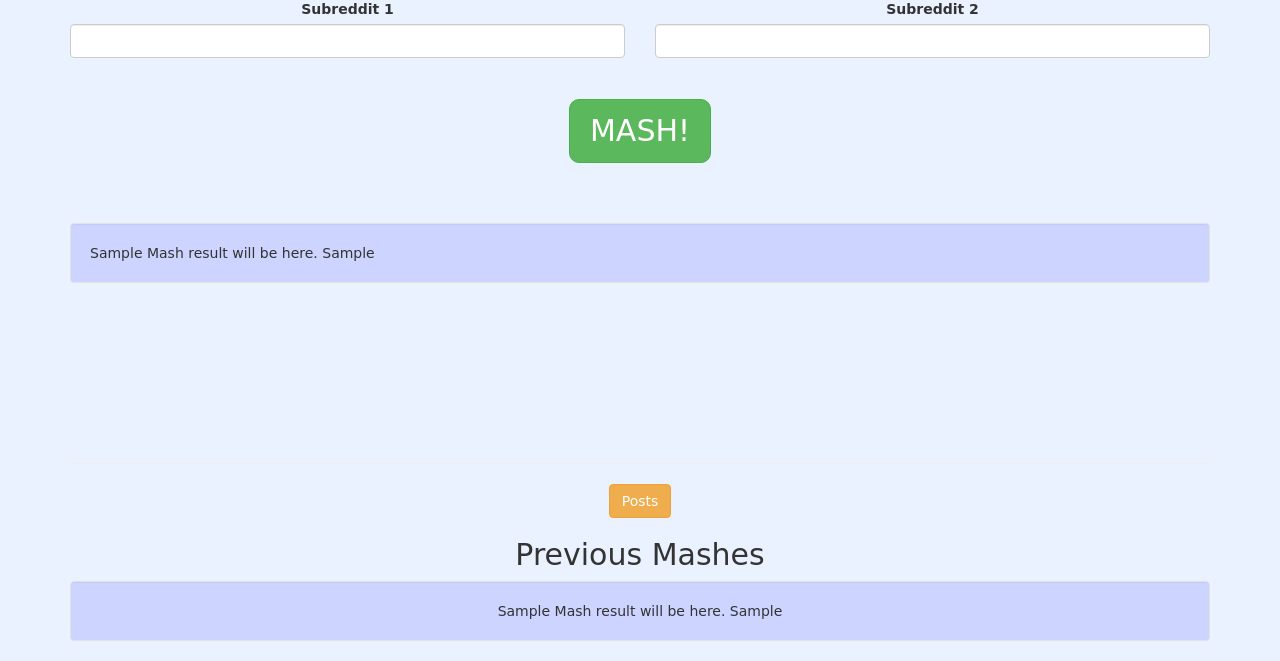
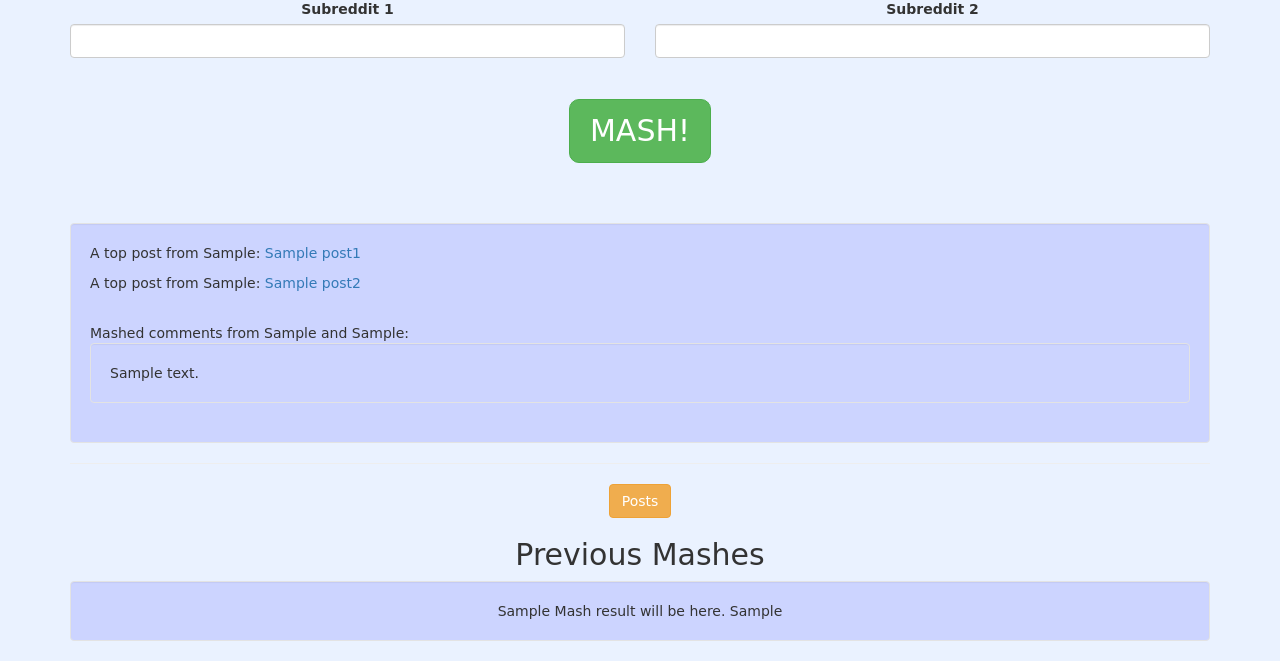
Before and after one commit to WilsonBerkow/softdev-madlibs, a Flask app: template templates/home.html in a window 1280 px wide. Shown: the part 205-866 px from the top of the page. Run offline with Flask 2, Linux system fonts and the light colour scheme; the template is opened without the code that fills it: most values are stand-ins (such as "Sample title", 1, 10 or a date in 2020).

Commit message:
Mash comments from subs and display them on homepage

```diff
--- a/app.py
+++ b/app.py
@@ -1,7 +1,7 @@
 from flask import Flask, request, redirect, render_template
 import data
 from api import reddit, text_processing
-from util import util
+from util import util, mash
 
 app = Flask(__name__)
 
@@ -17,12 +17,16 @@ def home():
     try:
       post1 = reddit.getSubredditRandomPost(sub1, 30)
       post2 = reddit.getSubredditRandomPost(sub2, 30)
-      # TODO: mash and pass to template
-      return render_template('home.html', post1 = post1, post2 = post2, sub1 = sub1, sub2 = sub2)
+      if post1 != None and post2 != None:
+        comments = []
+        grams = mash.ngramsFromSubreddits(sub1, sub2)
+        for _ in xrange(10):
+          comments += [mash.getComment(grams).encode('utf-8')]
+      return render_template('home.html', post1 = post1, post2 = post2, sub1 = sub1, sub2 = sub2, comments=comments)
     except reddit.APIError:
       return redirect('auth')
   else:
-    return render_template('home.html', posts = None)
+    return render_template('home.html', noposts = True)
 
 @app.route('/auth')
 def auth():
--- a/templates/home.html
+++ b/templates/home.html
@@ -46,20 +46,28 @@
 			</center>
 		</div>
 		<br><br><br>
-		<div class="well">{{subreddit1}} Mash result will be here. {{subbreddit2}}</div>
-		<br>
-
-		<br><br><br><br><br><br>
-		{% if posts %}
+		{% if not noposts %}
 		<div class="well">
 			{% if post1 == None %}
 			Subreddit /r/{{sub1}} not found!
 			{% elif post2 == None %}
 			Subreddit /r/{{sub2}} not found!
 			{% else %}
-			<a href="{{post1['url']}}">{{post1['title']}}</a>
-			Mash result will be here.
-			<a href="{{post2['url']}}">{{post2['title']}}</a>
+			<p>
+				A top post from {{ sub1 }}:
+				<a href="{{post1['url']}}">{{post1['title']}}</a>
+			</p>
+			<p>
+				A top post from {{ sub2 }}:
+				<a href="{{post2['url']}}">{{post2['title']}}</a>
+			</p>
+			{% endif %}
+			<br/>
+			{% if comments != [] %}
+			Mashed comments from {{ sub1 }} and {{ sub2 }}:<br/>
+			{% for comment in comments %}
+			<div class="well">{{ comment }}</div>
+			{% endfor %}
 			{% endif %}
 		</div>
 		{% endif %}
```
